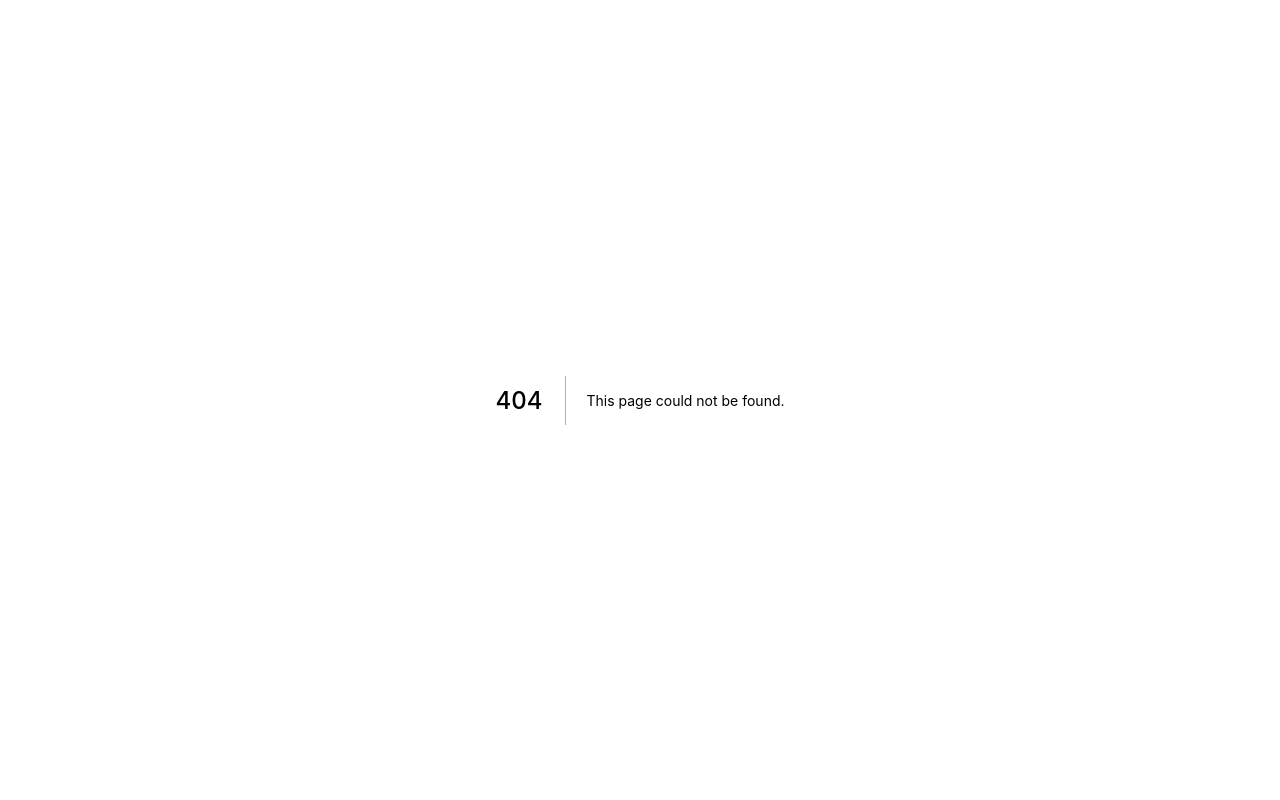
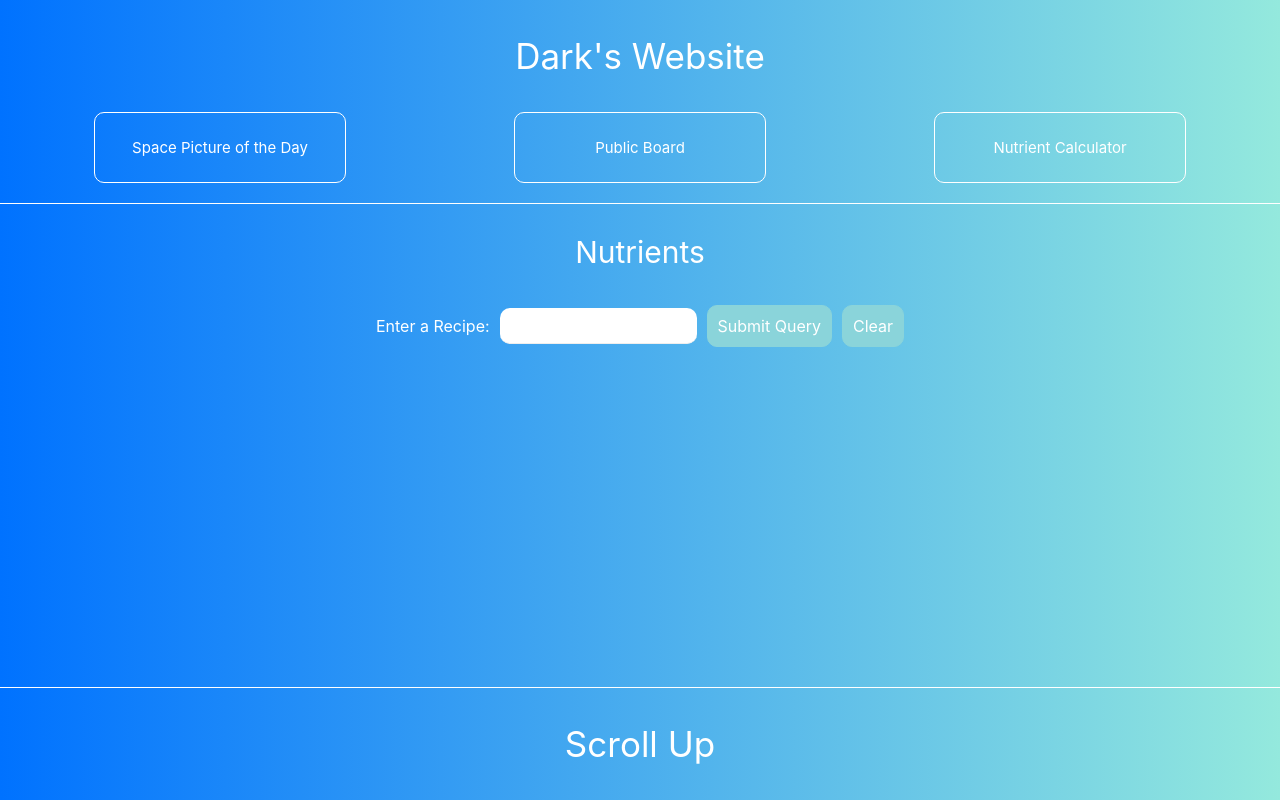
Before and after one commit to elvenhope/My-Website, a Next.js app: page /Nutrients in a window 1280 px wide. Before the commit this address had no page. Built offline with nearby package versions, Linux system fonts and the light colour scheme.

Commit message:
added a new api and page

```diff
--- a/components/Header/Header.js
+++ b/components/Header/Header.js
@@ -11,13 +11,18 @@ export default function Header() {
             </div>
             <div className='NavBar'>
                 <Link href="/NasaPicture">
-                    <div>
+                    <div className='HeaderObject'>
                         <p>Space Picture of the Day</p>
                     </div>
                 </Link>
                 <Link href="/TodoList">
-                    <div>
+                    <div className='HeaderObject'>
                         <p>Public Board</p>
+                    </div>
+                </Link>
+                <Link href="/Nutrients">
+                    <div className='HeaderObject'>
+                        <p>Nutrient Calculator</p>
                     </div>
                 </Link>
             </div>
--- /dev/null
+++ b/components/Nutrients/Recipe.js
@@ -0,0 +1,7 @@
+import React from 'react'
+
+export default function Recipe({data}) {
+  return (
+    <div>{data.recipe.label}</div>
+  )
+}
--- /dev/null
+++ b/pages/Nutrients/index.js
@@ -0,0 +1,50 @@
+import React, { useState, useRef } from 'react'
+import Layout from '../../components/Layout'
+import axios from "axios";
+import style from "../../styles/Nutrients/Nutrients.module.scss"
+import Recipe from '../../components/Nutrients/Recipe';
+
+export default function Nutrients() {
+    const inputEl = useRef();
+    let [Recipes, setRecipeData] = useState([])
+    let [Loading, setLoading] = useState(false)
+
+    async function sendQuery() {
+        setLoading(true)
+        let response = await axios.post("/api/getNutrients", {
+            params: {
+                query: inputEl.current.value
+            }
+        }).then((response) => {
+            setLoading(false)
+            setRecipeData(response.data)
+        });
+    }
+
+    function Clear() {
+        setRecipeData([])
+        inputEl.current.value = ''
+    }
+
+    return (
+        <Layout>
+            <div className={style.Header}>
+                <p>Nutrients</p>
+            </div>
+            <div className={style.ContainerDiv}>
+                <p className={[style.InputTitle, style.DesktopVersion].join(" ")}>Enter a Recipe:</p>
+                <input type='text' ref={inputEl} />
+                <div className={style.SubmitBtn} onClick={sendQuery}><p>Submit Query</p></div>
+                <div className={style.SubmitBtn} onClick={Clear}><p>Clear</p></div>
+            </div>
+            <div className={style.ResultContainer}>
+                <div className={Loading ? style.loader : style.NotLoading}>
+                    <div className={style.ldsellipsis}><div></div><div></div><div></div><div></div></div>
+                </div>
+                {Object.keys(Recipes).length > 0 ?
+                    Recipes.hits.map((RecipeObject, index) => <Recipe data={RecipeObject} key={index} />) :
+                    null}
+            </div>
+        </Layout>
+    )
+}
--- /dev/null
+++ b/pages/api/getNutrients/index.js
@@ -0,0 +1,14 @@
+import axios from "axios";
+
+export default async (req, res) => {
+    let response = await axios.get("https://api.edamam.com/api/recipes/v2", {
+        params: {
+            app_id: process.env.APP_ID,
+            app_key: process.env.APP_KEY,
+            q: req.body.params.query,
+            type: 'public'
+        }
+    }).then((response) => {
+        res.status(200).json(response.data);
+    });
+};
--- /dev/null
+++ b/styles/Nutrients/Nutrients.module.scss
@@ -0,0 +1,134 @@
+.Header {
+    display: flex;
+    justify-content: center;
+    p {
+        font-size: 30px;
+    }
+}
+
+.ContainerDiv {
+    display: flex;
+    justify-content: center;
+    align-items: center;
+
+    input {
+        padding: 10px;
+        border-radius: 10px;
+        border: 0; // remove default border
+        border-bottom: 1px solid #eee; // add only bottom border
+        margin-left: 10px;
+    }
+
+    .SubmitBtn {
+        margin-left: 10px;
+        background-color: rgb(138, 212, 218);
+        border: 1px rgb(138, 212, 218) solid;
+        border-radius: 10px;
+        cursor: pointer;
+
+        p {
+            margin: 0;
+            padding: 10px;
+        }
+    }
+}
+
+.DesktopVersion {
+    display: block;
+    text-align: center;
+}
+
+.MobileVersion {
+    display: none;
+    text-align: center;
+}
+
+@media (max-width: 768px) {
+    .MobileVersion {
+        display: block;
+    }
+
+    .DesktopVersion {
+        display: none;
+    }
+
+    .ResultContainer {
+        width: unset;
+        margin: unset;
+    }
+}
+
+.loader {
+    margin: 0 auto;
+}
+
+.NotLoading {
+    display: none;
+}
+
+.ldsellipsis {
+    display: inline-block;
+    position: relative;
+    width: 80px;
+    height: 80px;
+}
+
+.ldsellipsis div {
+    position: absolute;
+    top: 33px;
+    width: 13px;
+    height: 13px;
+    border-radius: 50%;
+    background: #fff;
+    animation-timing-function: cubic-bezier(0, 1, 1, 0);
+}
+
+.ldsellipsis div:nth-child(1) {
+    left: 8px;
+    animation: ldsellipsis1 0.6s infinite;
+}
+
+.ldsellipsis div:nth-child(2) {
+    left: 8px;
+    animation: ldsellipsis2 0.6s infinite;
+}
+
+.ldsellipsis div:nth-child(3) {
+    left: 32px;
+    animation: ldsellipsis2 0.6s infinite;
+}
+
+.ldsellipsis div:nth-child(4) {
+    left: 56px;
+    animation: ldsellipsis3 0.6s infinite;
+}
+
+@keyframes ldsellipsis1 {
+    0% {
+        transform: scale(0);
+    }
+
+    100% {
+        transform: scale(1);
+    }
+}
+
+@keyframes ldsellipsis3 {
+    0% {
+        transform: scale(1);
+    }
+
+    100% {
+        transform: scale(0);
+    }
+}
+
+@keyframes ldsellipsis2 {
+    0% {
+        transform: translate(0, 0);
+    }
+
+    100% {
+        transform: translate(24px, 0);
+    }
+}
--- a/styles/globals.scss
+++ b/styles/globals.scss
@@ -6,6 +6,12 @@ body {
     Ubuntu, Cantarell, Fira Sans, Droid Sans, Helvetica Neue, sans-serif;
   background: rgb(0, 114, 255);
   background: linear-gradient(90deg, rgba(0, 114, 255, 1) 0%, rgba(148, 233, 221, 1) 100%);
+}
+
+#__next {
+  min-height: 100vh;
+  display: flex;
+  flex-direction: column;
 }
 
 a {
@@ -56,6 +62,14 @@ header {
         font-size: 15px;
       }
     }
+
+    .HeaderObject {
+      width: 20%;
+
+      p {
+        text-align: center;
+      }
+    }
   }
 }
 
@@ -63,6 +77,7 @@ footer {
   border-top: 1px white solid;
   background: rgb(0, 114, 255);
   background: linear-gradient(90deg, rgba(0, 114, 255, 1) 0%, rgba(148, 233, 221, 1) 100%);
+  margin-top: auto;
 
   .FooterTitle {
     display: flex;
@@ -76,6 +91,19 @@ footer {
   }
 }
 
+@media (max-width: 610px) {
+  header {
+    .NavBar {
+      flex-direction: column;
+
+      .HeaderObject {
+        width: 90%;
+        margin: 0 auto 10px auto;
+      }
+    }
+  }
+}
+
 @media (max-width: 568px) {
   header {
     .NavBar {
```
